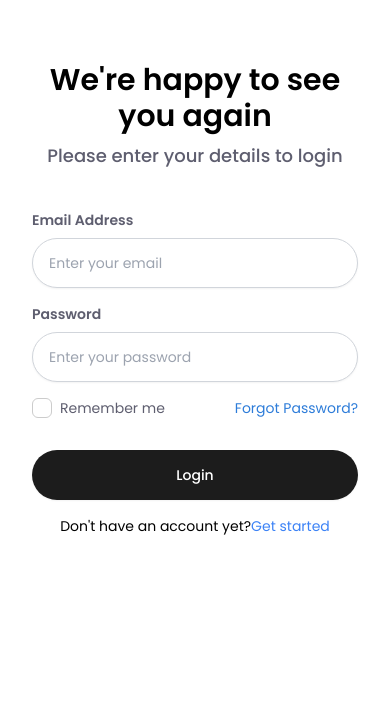
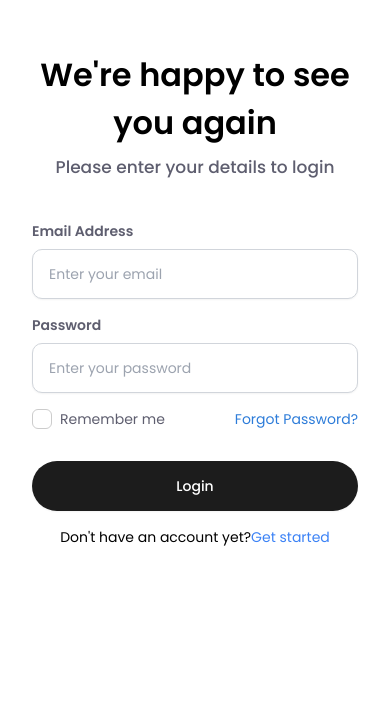
Before and after one commit to shabbir-ali123/Zyrahealth, a React (Vite) app: page /login in a window 390 px wide. Shown: the part 123-844 px from the top of the page. Built offline with nearby package versions, Linux system fonts and the light colour scheme.

Commit message:
worked on responsiveness

```diff
--- a/src/components/Login/CheckEmail.jsx
+++ b/src/components/Login/CheckEmail.jsx
@@ -6,10 +6,10 @@ function CheckYourEmail() {
     <div className="min-h-screen flex flex-col items-center justify-center w-full poppin ">
       <EmailIcon />
       <div className="   px-8 py-6 max-w-lg	">
-        <h1 className="text-3xl	 font-semibold text-center mb-2 ">
+        <h1 className="text-[32px]	 font-semibold text-center mb-2 ">
           Check your email for more details
         </h1>
-        <p className="text-center text-lg	text-[#5E5E6F] font-medium mb-10">
+        <p className="text-center text-[17px]	text-[#5E5E6F] font-medium mb-10">
           We have sent an email with instructions to reset your password. If you
           don't see the email, make sure you check your spam folder.
         </p>
--- a/src/components/Login/Login.jsx
+++ b/src/components/Login/Login.jsx
@@ -12,10 +12,10 @@ function Login() {
   return (
     <div className="min-h-screen flex items-center justify-center w-full poppin">
       <div className="px-8 py-6 max-w-lg">
-        <h1 className="text-3xl font-semibold text-center mb-2">
+        <h1 className="text-[32px] font-semibold text-center mb-2">
           We're happy to see you again
         </h1>
-        <p className="text-center text-lg text-[#5E5E6F] font-medium mb-10">
+        <p className="text-center text-[17px] text-[#5E5E6F] font-medium mb-10">
           Please enter your details to login
         </p>
         <form>
@@ -29,7 +29,7 @@ function Login() {
             <input
               type="email"
               id="email"
-              className="shadow-sm text-sm rounded-full w-full px-4 py-3.5 border border-gray-300 focus:outline-none focus:ring-indigo-500 focus:border-indigo-500"
+              className="shadow-sm text-sm rounded-[10px] w-full px-4 py-3.5 border border-gray-300 focus:outline-none focus:ring-indigo-500 focus:border-indigo-500"
               placeholder="Enter your email"
               required
             />
@@ -44,7 +44,7 @@ function Login() {
             <input
               type="password"
               id="password"
-              className="shadow-sm text-sm rounded-full w-full px-4 py-3.5 border border-gray-300 focus:outline-none focus:ring-indigo-500 focus:border-indigo-500"
+              className="shadow-sm text-sm rounded-[10px] w-full px-4 py-3.5 border border-gray-300 focus:outline-none focus:ring-indigo-500 focus:border-indigo-500"
               placeholder="Enter your password"
               required
             />
--- a/src/components/Login/NewPassword.jsx
+++ b/src/components/Login/NewPassword.jsx
@@ -4,10 +4,10 @@ function NewPassword() {
   return (
     <div className="min-h-screen flex items-center justify-center w-full poppin ">
       <div className="   px-8 py-6 max-w-lg	">
-        <h1 className="text-3xl	 font-semibold text-center mb-2 ">
+        <h1 className="text-[32px]	 font-semibold text-center mb-2 ">
           Let's set a new password for you
         </h1>
-        <p className="text-center text-lg	text-[#5E5E6F] font-medium mb-10">
+        <p className="text-center text-[17px]	text-[#5E5E6F] font-medium mb-10">
           Please enter new password
         </p>
         <form action="#">
--- a/src/components/Login/ResetPassword.jsx
+++ b/src/components/Login/ResetPassword.jsx
@@ -13,10 +13,10 @@ function ResetPassword() {
   return (
     <div className="min-h-screen flex items-center justify-center w-full poppin">
       <div className="px-8 py-6 max-w-lg">
-        <h1 className="text-3xl font-semibold text-center mb-2">
+        <h1 className="text-[32px] font-semibold text-center mb-2">
           Let's help reset your password
         </h1>
-        <p className="text-center text-lg text-[#5E5E6F] font-medium mb-10">
+        <p className="text-center text-[17px] text-[#5E5E6F] font-medium mb-10">
           Please enter your email to receive a link
         </p>
         <form onSubmit={handleSubmit}>
@@ -30,7 +30,7 @@ function ResetPassword() {
             <input
               type="email"
               id="email"
-              className="shadow-sm text-sm rounded-full w-full px-4 py-3.5 border border-gray-300 focus:outline-none focus:ring-indigo-500 focus:border-indigo-500"
+              className="shadow-sm text-sm rounded-[10px] w-full px-4 py-3.5 border border-gray-300 focus:outline-none focus:ring-indigo-500 focus:border-indigo-500"
               placeholder="Enter your email"
               required
             />
```
